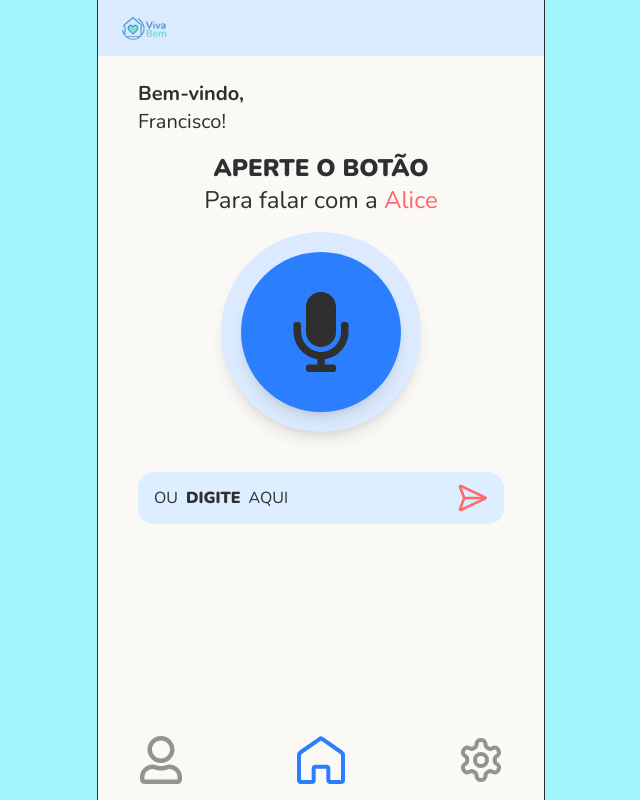
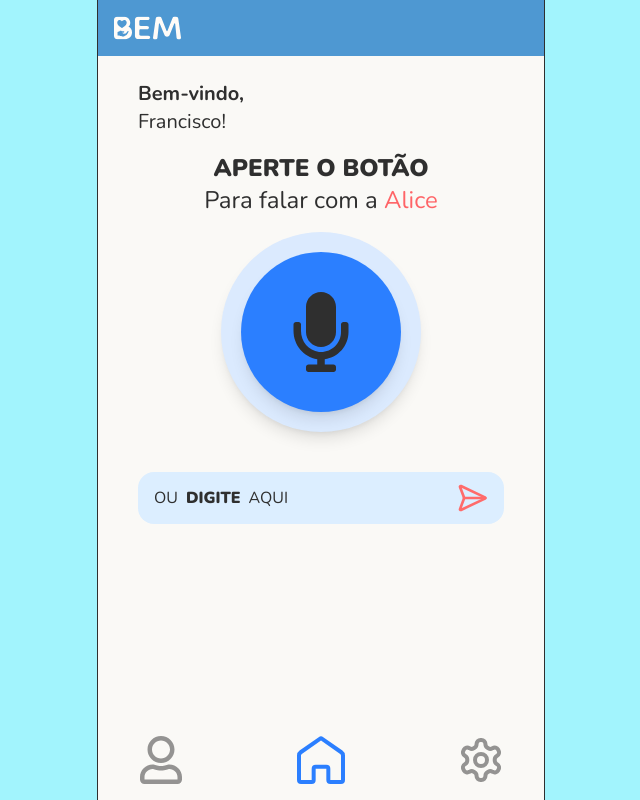
Before and after one commit to GabrielAlves263/vivai, a Next.js app: page / in a window 1280 px wide. Shown: the whole page, without its empty margins (319-959 px from the left). Built offline with nearby package versions, Linux system fonts and the light colour scheme.

Commit message:
fix: update Header component with correct logo and background color

```diff
--- a/src/components/header/Header.tsx
+++ b/src/components/header/Header.tsx
@@ -1,7 +1,7 @@
 export default function Header() {
   return (
-    <div className="bg-blue-100 w-full p-4 flex items-center gap-2">
-      <img src="logoVivai.png" alt="Logo Viva Bem" className="h-6" />
+    <div className="bg-primary w-full p-4 flex items-center gap-2">
+      <img src="logoBEM.svg" alt="Logo Bem" className="h-6" />
     </div>
   );
 }
```
